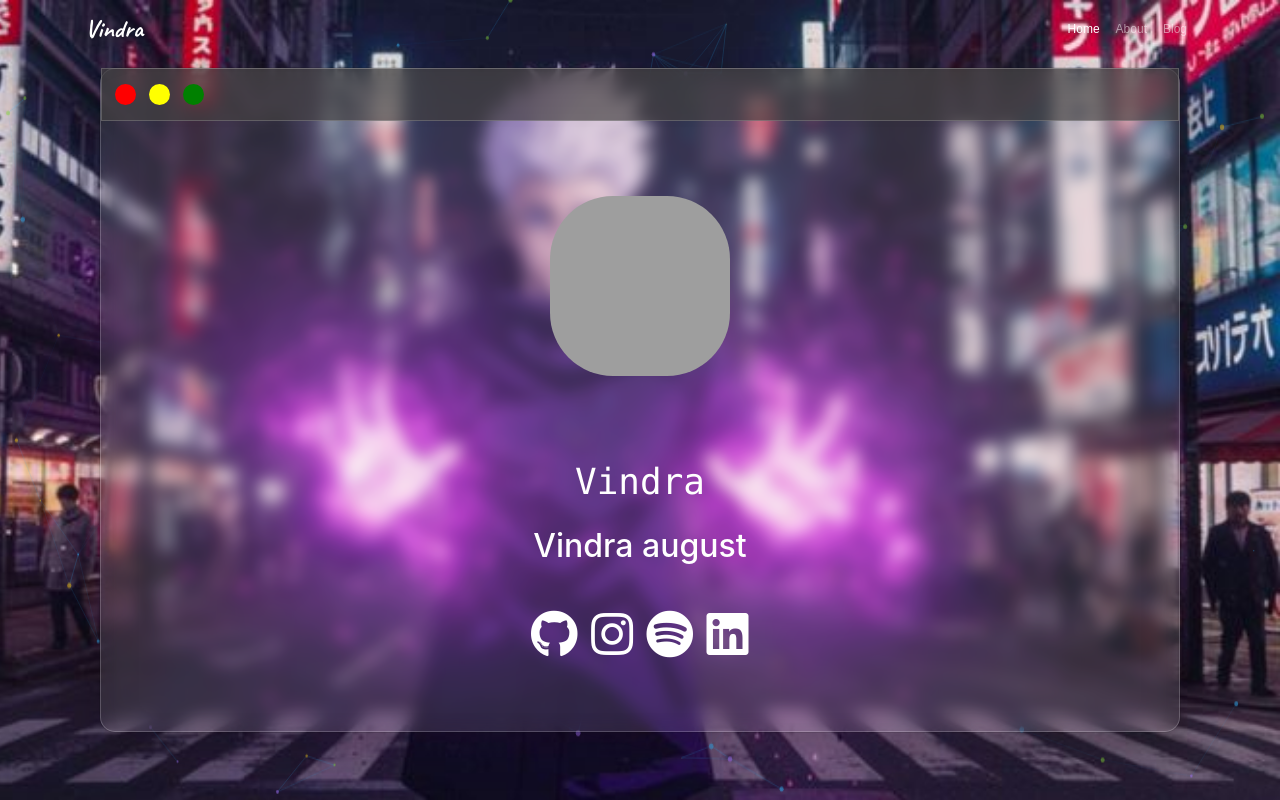
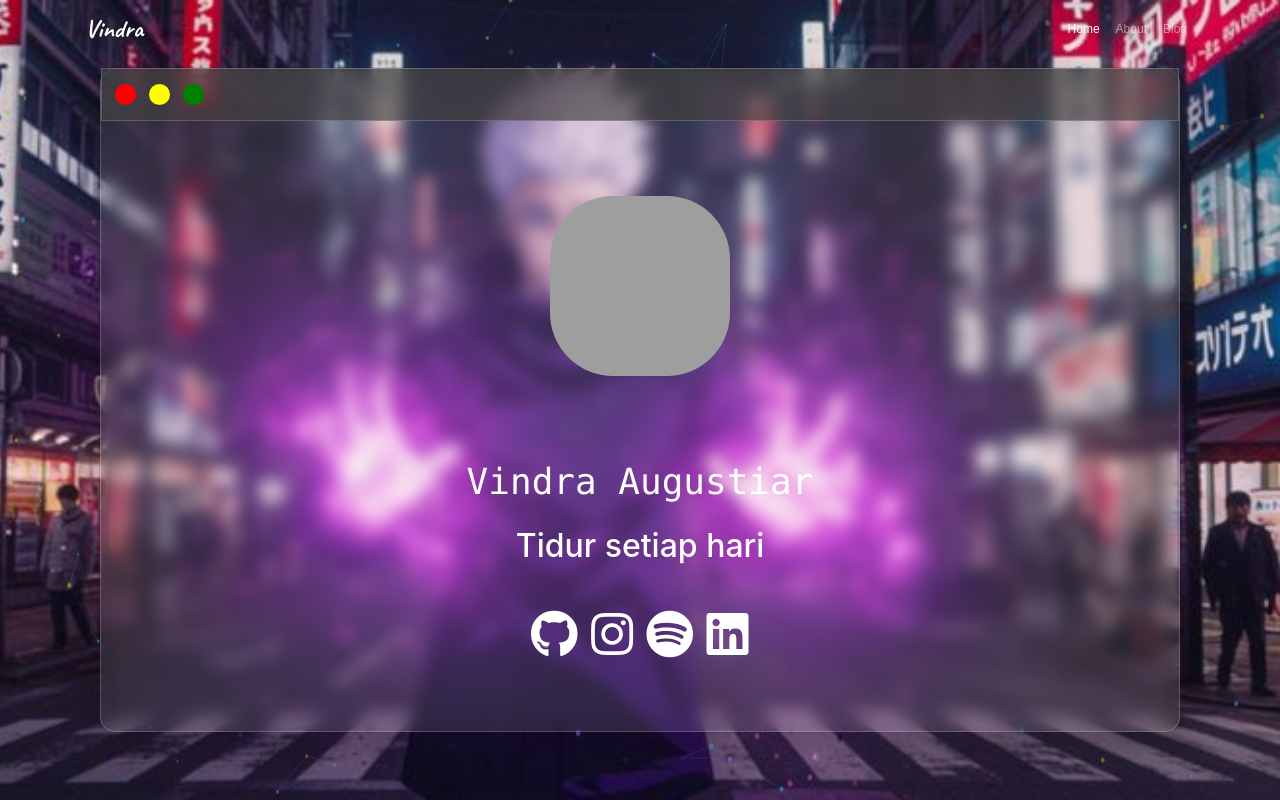
Before and after one commit to Vindra999/tes-vindra-github, a website with bundled scripts: page index.html in a window 1280 px wide. Built offline with nearby package versions, Linux system fonts and the light colour scheme; grey boxes are pictures that could not be loaded; a small style sheet from the web is missing.

Commit message:
index.html

```diff
--- a/index.html
+++ b/index.html
@@ -148,11 +148,11 @@
                   " alt="pp"/>
             </h3>
             <h1 style="color: white" class="animated fadeInUp ease-out-cubic d2 a-1 f2 fw3">
-              <code style="color: white" class="db black-40">Vindra</code>
+              <code style="color: white" class="db black-40">Vindra Augustiar</code>
             </h1>
             <h2 style="color: white" class="animated fadeInUp ease-out-circ d-1 a-2">
               <script></script>
-              Vindra august
+              Tidur setiap hari
               <span class="nowrap"></span>
             </h2>
 
```
